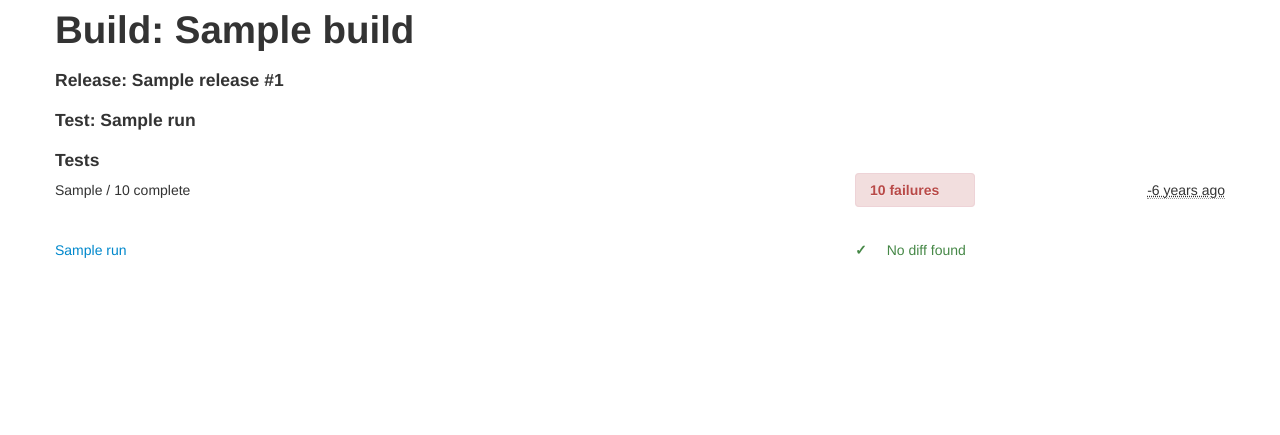
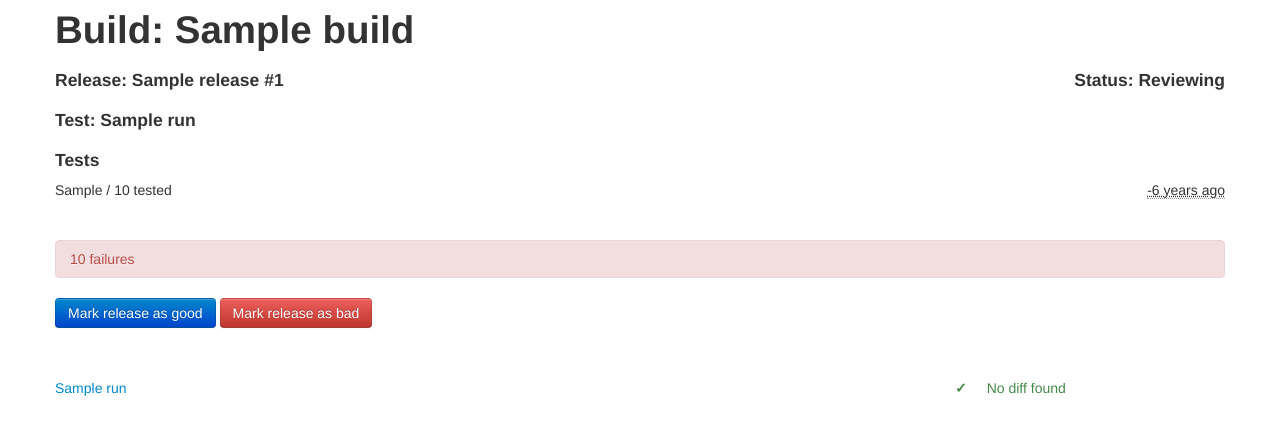
Before and after one commit to bslatkin/dpxdt, a Flask app: template dpxdt/server/templates/view_release.html in a window 1280 px wide. Shown: the top 435 px of the page. Run offline with Flask 2, Linux system fonts and the light colour scheme; tables that the repository leaves empty hold one stand-in row (values such as "Sample post"); the template is opened without the code that fills it: values that come from a table or form of the project are taken from there, most other values are stand-ins (such as "Sample title", 1, 10 or a date in 2020); parts of the project's set-up code (start-up, migrations or seed data) failed here and were passed over.

Commit message:
Adding diff approval buttons to runs

```diff
--- a/dpxdt/server/api.py
+++ b/dpxdt/server/api.py
@@ -259,8 +259,8 @@ def report_run():
     ref_log = request.form.get('ref_log', type=str)
     ref_config = request.form.get('ref_config', type=str)
 
-    diff_image = request.form.get('image', type=str)
-    diff_log = request.form.get('log', type=str)
+    diff_image = request.form.get('diff_image', type=str)
+    diff_log = request.form.get('diff_log', type=str)
 
     if current_image:
         run.image = current_image
@@ -271,7 +271,7 @@ def report_run():
     if current_image or current_log or current_config:
         logging.info('Saved run data: build_id=%r, release_name=%r, '
                      'release_number=%d, run_name=%r, '
-                     'ref_image=%r, ref_log=%r, ref_config=%r',
+                     'image=%r, log=%r, config=%r',
                      build_id, release_name, release_number, run_name,
                      run.image, run.log, run.config)
 
--- a/dpxdt/server/static/css/base.css
+++ b/dpxdt/server/static/css/base.css
@@ -1,6 +1,4 @@
-.build-release-section + .build-release-section {
-    margin-top: 40px;
-}
+/* Bootstrap overrides and modifications. */
 h1 a:link,
 h1 a:visited,
 h1 a:active,
@@ -18,6 +16,19 @@ h4 a:hover {
     overflow: hidden;
     white-space: nowrap;
 }
+.alert-normal {
+    color: #999999;
+    background-color: #eeeeee;
+    border-color: #cccccc;
+}
+
+/* View styles */
+.build-release-section + .build-release-section {
+    margin-top: 40px;
+}
+.build-candidate-section + .build-candidate-section {
+    margin-top: 5px;
+}
 .test-result-mark {
     font-weight: bold;
     width: 20px;
--- a/dpxdt/server/templates/base.html
+++ b/dpxdt/server/templates/base.html
@@ -28,12 +28,15 @@
 
 {% if release %}
     <div class="row">
-        <div class="span12">
+        <div class="span6">
             {% if run %}
                 <h4 class="ellipsis-overflow"><a href="{{ url_for('view_release', id=build.id, name=release.name, number=release.number) }}">Release: {{ release.name }} #{{ release.number }}</a></h4>
             {% else %}
                 <h4>Release: {{ release.name }} #{{ release.number }}</h4>
             {% endif %}
+        </div>
+        <div class="span6 text-right">
+            <h4>Status: {{ release.status|title }}</h4>
         </div>
     </div>
 {% endif %}
--- a/dpxdt/server/templates/fragment_run_status.html
+++ b/dpxdt/server/templates/fragment_run_status.html
@@ -35,8 +35,10 @@
     <span class="text-info">Diff pending</span>
 {% elif run.status == 'diff_approved' %}
     <span class="text-success">Diff found and approved</span>
+{% elif run.status == 'no_diff_needed' %}
+    Diff not required
 {% else %}
-    Diff not run
+    Data pending
 {% endif %}
 
 {% if alert_wrapper %}
--- a/dpxdt/server/templates/fragment_runs_complete.html
+++ b/dpxdt/server/templates/fragment_runs_complete.html
@@ -2,7 +2,7 @@
     {% if runs_complete == runs_total %}
         {{ runs_complete }} complete
     {% else %}
-        {{ runs_complete }} / {{ runs_total }} complete
+        {{ runs_complete }} / {{ runs_total }} tested
     {% endif %}
 {% else %}
     No tests run
--- a/dpxdt/server/templates/fragment_runs_failed.html
+++ b/dpxdt/server/templates/fragment_runs_failed.html
@@ -2,11 +2,13 @@
     {% set runs_status='error' %}
 {% elif runs_successful %}
     {% set runs_status='success' %}
+{% else %}
+    {% set runs_status='normal' %}
 {% endif %}
 
 {% if runs_total %}
     {% if alert_wrapper %}
-        <strong class="alert alert-{{ runs_status }}">
+        <div class="alert alert-{{ runs_status }}">
     {% else %}
         <span class="text-{{ runs_status }}">
     {% endif %}
@@ -17,10 +19,12 @@
         {{ runs_failed }} failures
     {% elif runs_successful > 0 %}
         All passing
+    {% else %}
+        Pending
     {% endif %}
 
     {% if alert_wrapper %}
-        </strong>
+        </div>
     {% else %}
         </span>
     {% endif %}
--- a/dpxdt/server/templates/view_release.html
+++ b/dpxdt/server/templates/view_release.html
@@ -16,14 +16,10 @@ candidate description
         </div>
     </div>
     <div class="row">
-        <div class="span4">
+        <div class="span6">
             {% include 'fragment_runs_complete.html' with context %}
         </div>
-        <div class="offset4 span2">
-            {% set alert_wrapper=True %}
-            {% include 'fragment_runs_failed.html' with context %}
-        </div>
-        <div class="span2 text-right">
+        <div class="span6 text-right">
             {% if newest_run_time %}
                 <abbr title="Updated {{ newest_run_time.strftime('%Y-%m-%dT%H:%MZ') }}">
                     {{ newest_run_time|timesince }}
@@ -33,12 +29,30 @@ candidate description
     </div>
     <div class="row body-section">
         <div class="span12">
+            {% set alert_wrapper=True %}
+            {% include 'fragment_runs_failed.html' with context %}
+        </div>
+    </div>
+    <div class="row">
+        <div class="span12">
+            <p class="inline-block">
+                {% if release.status == 'reviewing' %}
+                    <a href="#" class="btn btn-primary">Mark release as good</a>
+                    <a href="#" class="btn btn-danger">Mark release as bad</a>
+                {% elif release.status == 'good' or  release.status == 'bad' %}
+                    <a href="#" class="btn">Mark release as reviewing</a>
+                {% endif %}
+            </p>
+        </div>
+    </div>
+    <div class="row body-section">
+        <div class="span12">
             {% for run in run_list %}
                 <div class="row">
-                    <div class="span8 ellipsis-overflow" title="URL path">
-                        <a href="{{ url_for('view_run', id=build.id, name=release.name, number=release.number, path=run.name) }}">{{ run.name }}</a>
+                    <div class="span9 ellipsis-overflow" title="Test name">
+                        <a href="{{ url_for('view_run', id=build.id, name=release.name, number=release.number, test=run.name) }}">{{ run.name }}</a>
                     </div>
-                    <div class="span4" title="Test status">
+                    <div class="span3" title="Test status">
                         {% set alert_wrapper=False %}
                         {% include 'fragment_run_status.html' with context %}
                     </div>
@@ -50,7 +64,7 @@ candidate description
     <div class="row">
         <div class="span6">
             <div class="alert alert-info alert-block">
-                There are no test runs for this release candidate.
+                There are no tests for this release candidate.
             </div>
         </div>
     </div>
```
Also changed, not shown: dpxdt/client/release_worker.py (+22 -12 lines), dpxdt/client/site_diff.py (+8 -2 lines), dpxdt/server/forms.py (+13 -1 lines), dpxdt/server/frontend.py (+32 -8 lines), dpxdt/server/templates/view_build.html (+11 -1 lines), dpxdt/server/templates/view_run.html (+10 -2 lines).
